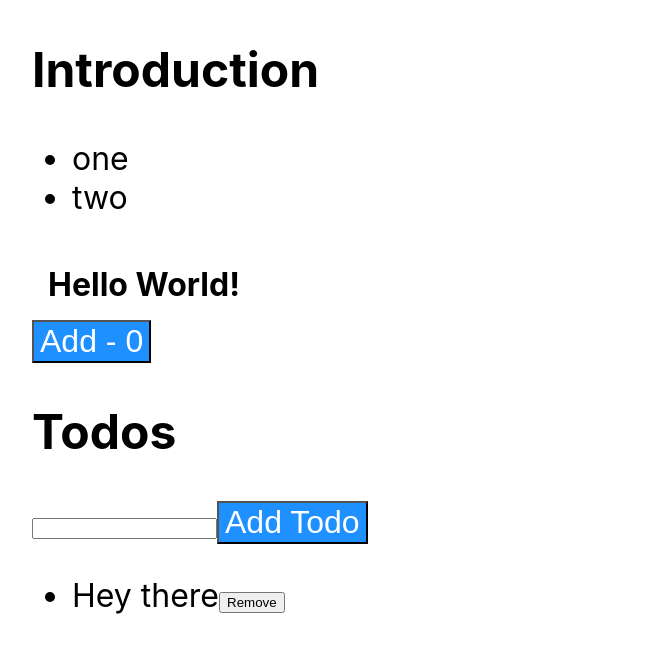
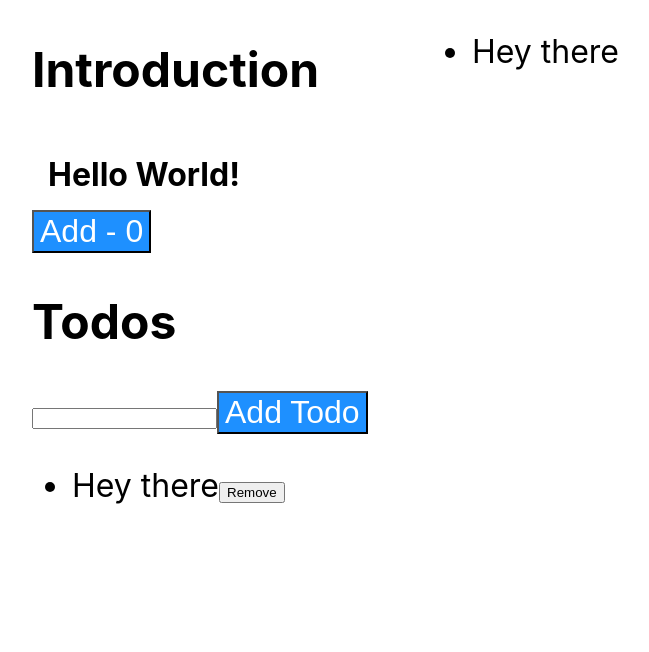
Before and after one commit to mvlz/ts-react, a React (Create React App) app: page / in a window 1280 px wide. Shown: the top 652 px of the page, without its empty margins (208-857 px from the left). Built offline with nearby package versions, Linux system fonts and the light colour scheme.

Commit message:
NO BS TS #25 - Add contextAPI

```diff
--- a/src/App.tsx
+++ b/src/App.tsx
@@ -1,23 +1,21 @@
 import { useCallback, useEffect, useRef, useState } from "react";
-import { useTodos } from "./hooks/useTodos";
 import "./App.css";
+import { UL, Box, Button, Heading, Incrementer } from "./components/index";
 import {
-  UL,
-  Box,
-  Button,
-  Heading,
-  Incrementer,
-  List,
-} from "./components/index";
+  useTodos,
+  useAddTodo,
+  useRemoveTodo,
+  TodosProvider,
+} from "./providers/TodoContext";
 
 interface Payload {
   text: string;
 }
 
 function App() {
-  const onListClick = useCallback((item: string) => {
-    alert(item);
-  }, []);
+  const todos = useTodos();
+  const addTodo = useAddTodo();
+  const removeTodo = useRemoveTodo();
 
   const [payload, setPayload] = useState<Payload | null>(null);
 
@@ -28,10 +26,6 @@ function App() {
         setPayload(data);
       });
   }, []);
-
-  const { todos, addTodo, removeTodo } = useTodos([
-    { id: 0, text: "Hey there", done: false },
-  ]);
 
   const newTodoRef = useRef<HTMLInputElement>(null);
   const OnAddTodo = useCallback(() => {
@@ -46,7 +40,6 @@ function App() {
   return (
     <div>
       <Heading title="Introduction" />
-      <List items={["one", "two"]} onClick={onListClick} />
       <Box>{payload?.text}</Box>
       <Incrementer value={value} setValue={setValue} />
       <Heading title="Todos" />
@@ -67,5 +60,28 @@ function App() {
     </div>
   );
 }
+const JustShowTodos = () => {
+  const todos = useTodos();
+  return (
+    <UL
+      items={todos}
+      itemClick={() => {}}
+      render={(todo) => <>{todo.text}</>}
+    />
+  );
+};
+const AppWrapper = () => (
+  <TodosProvider initialTodos={[{ id: 0, text: "Hey there", done: false }]}>
+    <div
+      style={{
+        display: "grid",
+        gridTemplateColumns: "50% 50%",
+      }}
+    >
+      <App />
+      <JustShowTodos />
+    </div>
+  </TodosProvider>
+);
 
-export default App;
+export default AppWrapper;
--- /dev/null
+++ b/src/providers/TodoContext.tsx
@@ -0,0 +1,39 @@
+import React, { createContext, useContext } from "react";
+import { useTodos as useTodosManager } from "../hooks/useTodos";
+
+interface Todo {
+  id: number;
+  done: boolean;
+  text: string;
+}
+
+type UseTodosManagerResult = ReturnType<typeof useTodosManager>;
+const TodoContext = createContext<UseTodosManagerResult>({
+  todos: [],
+  addTodo: () => {},
+  removeTodo: () => {},
+});
+
+export const TodosProvider: React.FunctionComponent<{
+  initialTodos: Todo[];
+  children: React.ReactNode;
+}> = ({ initialTodos, children }) => (
+  <TodoContext.Provider value={useTodosManager(initialTodos)}>
+    {children}
+  </TodoContext.Provider>
+);
+
+export const useTodos = (): Todo[] => {
+  const { todos } = useContext(TodoContext);
+  return todos;
+};
+
+export const useAddTodo = (): UseTodosManagerResult["addTodo"] => {
+  const { addTodo } = useContext(TodoContext);
+  return addTodo;
+};
+
+export const useRemoveTodo = (): UseTodosManagerResult["removeTodo"] => {
+  const { removeTodo } = useContext(TodoContext);
+  return removeTodo;
+};
```
